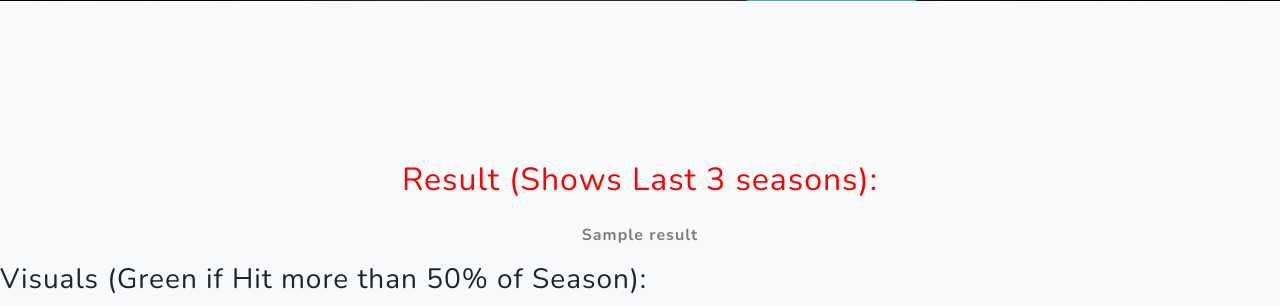
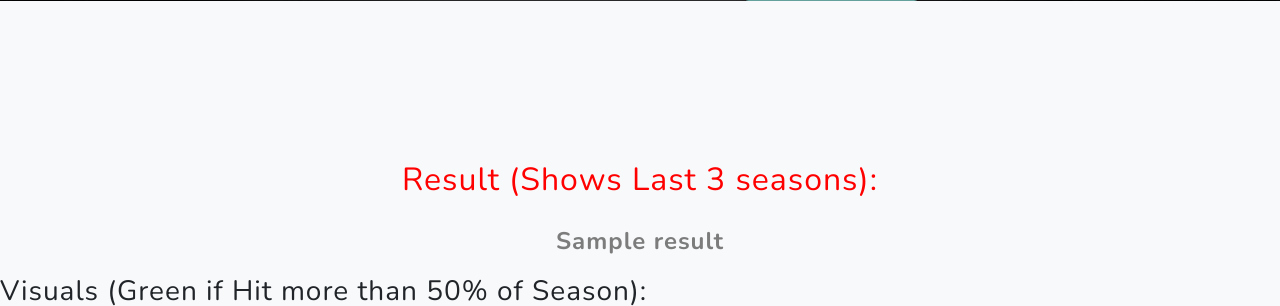
Before and after one commit to DMO-CS/Sports-Betting-Tool, a Flask app: template templates/index.html in a window 1280 px wide. Shown: the part 1339-1645 px from the top of the page. Run offline with Flask 3, Linux system fonts and the light colour scheme; the template is opened without the code that fills it: most values are stand-ins (such as "Sample title", 1, 10 or a date in 2020); some libraries are stand-ins or nearby versions.

Commit message:
Update index.html

```diff
--- a/templates/index.html
+++ b/templates/index.html
@@ -74,7 +74,7 @@
         <section class="projects-section bg-light">
             <div class="container px-4 px-lg-5 text-center">
                 <h2 class="mb-4" style="color: red;">Result (Shows Last 3 seasons):</h2>
-                <p class="text-black-50" style="color: green; font-weight: bold;">{{ result|safe }}</p>
+                <p class="text-black-50" style="color: green; font-weight: bold; font-size: x-large; ">{{ result|safe }}</p>
             </div>
 
             {% if graph_url %}
```
